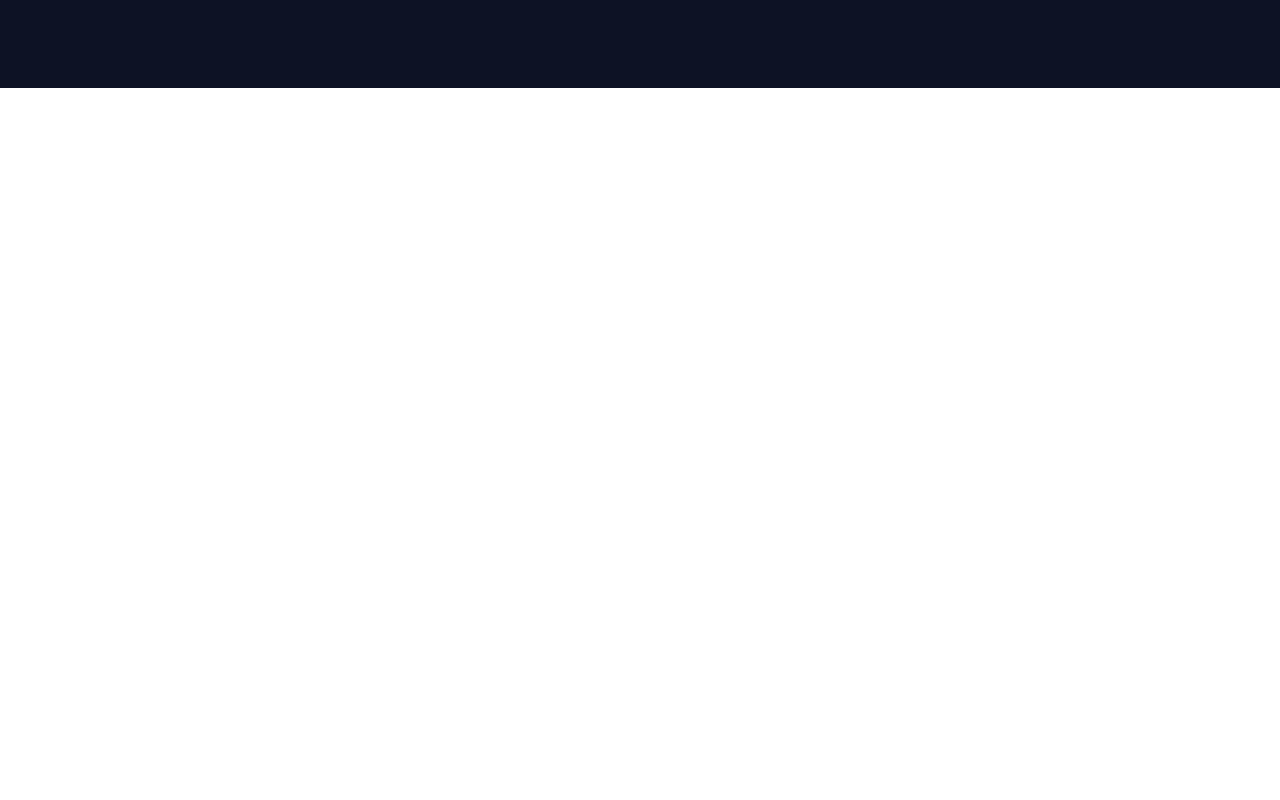
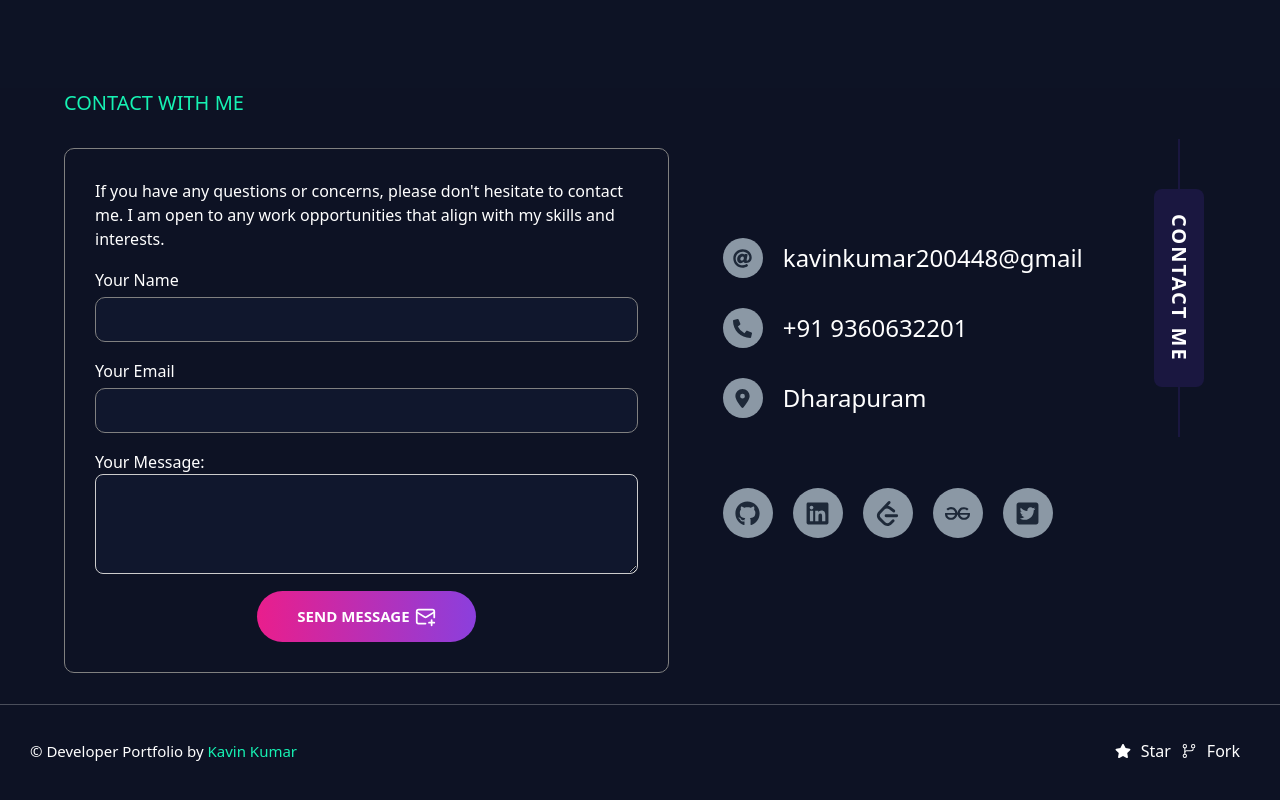
Before and after one commit to Kavinkumar84/Developer_Portfolio, a React (Vite) app: page / in a window 1280 px wide. Shown: the part 1992-2792 px from the top of the page. Before the commit the page ends 2080 px from the top, so only its background shows below. Built offline with nearby package versions, Linux system fonts and the light colour scheme.

Commit message:
Contact Component Updated

```diff
--- a/src/App.jsx
+++ b/src/App.jsx
@@ -5,6 +5,8 @@ import './App.css'
 import Home from './Components/Home'
 import About from './Components/About'
 import Contact from './Components/Contact'
+import Project from './Components/Project'
+import Educations from './Components/Educations'
 
 function App() {
 
@@ -12,6 +14,8 @@ function App() {
     <div className='App'>
       <Home />
       <About />
+      <Educations />
+      <Project />
       <Contact />
     </div>
   )
--- a/src/Components/Contact.css
+++ b/src/Components/Contact.css
@@ -177,6 +177,48 @@ button {
   align-items: center;
   color: #1e2939;
 }
+.Contact_hr{
+  color: white;
+}
+.Contact_Footer{
+  height: 60px;
+  width: 100%;
+  /* border: 1px solid red; */
+  display: flex;
+  align-items: center;
+}
+.Contact_Footer_txt{
+  color: white;
+  font-size: 15px;
+}
+.Contact_Footer_txt a{
+  text-decoration: none;
+  color: #16f2b3;
+}
+.Contact_Footer_Star{
+  color: white;
+}
+.Contact_Footer_right, .Contact_Footer_Star a{
+  display: flex;
+  align-items: center;
+  justify-content: center;
+  gap: 10px;
+}
+.Contact_Footer{
+  padding-left: 30px;
+  padding-right: 30px;
+  display: flex;
+  justify-content: space-between;
+}
+.Contact_Footer_Star a{
+  text-decoration: none;
+  color: white;
+}
+.Contact_Footer_Star a:hover{
+  color: #16f2b3;
+}
+
+
 @media (max-width: 1124px) {
   .Contact_Address_box a {
     font-size: 20px;
@@ -234,6 +276,7 @@ button {
   }
 }
 
+
 @media (max-width: 400px) {
   .Contact_Address_box a {
     font-size: 15px;
--- a/src/Components/Contact.jsx
+++ b/src/Components/Contact.jsx
@@ -2,9 +2,10 @@ import React from "react";
 import "./Contact.css";
 import { Col, Row } from "react-bootstrap";
 import { LuMailPlus } from "react-icons/lu";
-import { FaAt, FaGithub, FaLinkedin, FaPhoneAlt, FaTwitterSquare } from "react-icons/fa";
+import { FaAt, FaGithub, FaLinkedin, FaPhoneAlt, FaStar, FaTwitterSquare } from "react-icons/fa";
 import { FaLocationDot } from "react-icons/fa6";
 import { SiGeeksforgeeks, SiLeetcode } from "react-icons/si";
+import { GoGitBranch } from "react-icons/go";
 const Contact = () => {
   return (
     <div id="Contact">
@@ -55,7 +56,7 @@ const Contact = () => {
                 <Col lg={5}>
                   <div className="Contact_Address">
                     <div className="Contact_Address_box">
-                      <a href="mailto:kavinkumar200448@gmail.com">
+                      <a href="mailto:kavinkumar200448@gmail.com" target="_blank">
                         <div className="Contact_Address_Mail">
                           <div className="Contact_Address_Circle">
                             <FaAt />
@@ -65,7 +66,7 @@ const Contact = () => {
                           </div>
                         </div>
                       </a>
-                      <a href="tel:+91 9360632201">
+                      <a href="tel:+91 9360632201" target="_blank">
                         <div className="Contact_Address_Mail">
                           <div className="Contact_Address_Circle">
                             <FaPhoneAlt />
@@ -73,13 +74,13 @@ const Contact = () => {
                           <div className="Address_Mail">+91 9360632201</div>
                         </div>
                       </a>
-                      <a href="mailto:kavinkumar200448@gmail.com">
+                      <a href="https://maps.app.goo.gl/ezwVTvb7w246PAfBA" target="_blank">
                         <div className="Contact_Address_Mail">
                           <div className="Contact_Address_Circle">
                             <FaLocationDot />
                           </div>
                           <div className="Address_Mail">
-                            kavinkumar200448@gmail
+                            Dharapuram
                           </div>
                         </div>
                       </a>
@@ -136,6 +137,25 @@ const Contact = () => {
           </Col>
         </Row>
       </div>
+      <hr className="Contact_hr"/>
+      <div className="Contact_Footer">
+        <div className="Contact_Footer_txt">© Developer Portfolio by <a href="https://github.com/Kavinkumar84/Developer_Portfolio" target="_blank">Kavin Kumar</a></div>
+        <div className="Contact_Footer_right">
+          <div className="Contact_Footer_Star">
+            <a href="https://github.com/Kavinkumar84/Developer_Portfolio" target="_blank">
+              <FaStar />
+              <div className="Star_txt">Star</div>
+            </a>
+          </div>
+          <div className="Contact_Footer_Star">
+            <a href="https://github.com/Kavinkumar84/Developer_Portfolio/fork" target="_blank">
+              <GoGitBranch />
+              <div className="Star_txt">Fork</div>
+            </a>
+          </div>
+          <div className="Contact_Footer_Fork"></div>
+        </div>
+      </div>
     </div>
   );
 };
--- /dev/null
+++ b/src/Components/Educations.css
@@ -0,0 +1,5 @@
+#Educations{
+    background-color: #0D1325;
+    width: 100%;
+    height: 100vh;
+}
--- /dev/null
+++ b/src/Components/Educations.jsx
@@ -0,0 +1,13 @@
+import React from 'react'
+import './Educations.css'
+const Educations = () => {
+  return (
+    <div id='Educations'>
+        <div className="Education_bg">
+
+        </div>
+    </div>
+  )
+}
+
+export default Educations
--- a/src/Components/Home.css
+++ b/src/Components/Home.css
@@ -51,7 +51,7 @@
   width: 100%;
   height: 100%;
   z-index: -1;
-  background-color: black;
+  background-color: #0D1325;
 }
 
 .LottieBg > div {
@@ -275,17 +275,28 @@
   color: #00d3e6;
 }
 
+
+
+
+
+
 @media (max-width: 870px) {
   .Navbar {
     display: none;
   }
 }
+
+
+
 @media (max-width: 1200px) {
   .Home_Left_Txt1 {
     font-size: 35px;
     font-weight: 800;
   }
 }
+
+
+
 @media (max-width: 425px) {
   .card__content {
     padding-left: 30px;
@@ -298,6 +309,9 @@
     min-height: 500px;
   }
 }
+
+
+
 @media (max-width: 320px) {
   .card__content {
     padding-left: 15px;
@@ -305,7 +319,30 @@
     padding-top: 40px;
     font-size: 15px;
   }
+  .Home_bg {
+ position: relative;
+  width: 100%;
+  min-height: 100vh;
+  overflow: hidden; width: 100%;
+
 }
+.LottieBg {
+  position: absolute;
+  inset: 0;
+  width: 100%;
+  height: 700px;
+  z-index: -1;
+  background-color: black;
+}
+
+.LottieBg > div {
+  /* width: 100% !important;
+  height: 100% !important; */
+}
+}
+
+
+
 @media (max-width: 375px) {
   .Home_Left_Txt1 {
     font-size: 30px;
--- a/src/Components/Home.jsx
+++ b/src/Components/Home.jsx
@@ -23,19 +23,19 @@ const Home = () => {
             <div className="Navbar">
               <nav>
                 <li>
-                  <a href="About">ABOUT</a>
+                  <a href="#About">ABOUT</a>
                 </li>
                 <li>
-                  <a href="">EXPERIENCE</a>
+                  <a href="#Experience">EXPERIENCE</a>
                 </li>
                 <li>
-                  <a href="">SKILLS</a>
+                  <a href="#Skill">SKILLS</a>
                 </li>
                 <li>
-                  <a href="">EDUCATION</a>
+                  <a href="#Educations">EDUCATION</a>
                 </li>
                 <li>
-                  <a href="">PROJECTS</a>
+                  <a href="#Projects">PROJECTS</a>
                 </li>
                 <li>
                   <a href="#Contact">CONTACT</a>
--- /dev/null
+++ b/src/Components/Project.jsx
@@ -0,0 +1,11 @@
+import React from 'react'
+
+const Project = () => {
+  return (
+    <div className='Project'>
+
+    </div>
+  )
+}
+
+export default Project
```
Also changed, not shown: src/Components/Project.css (added).
